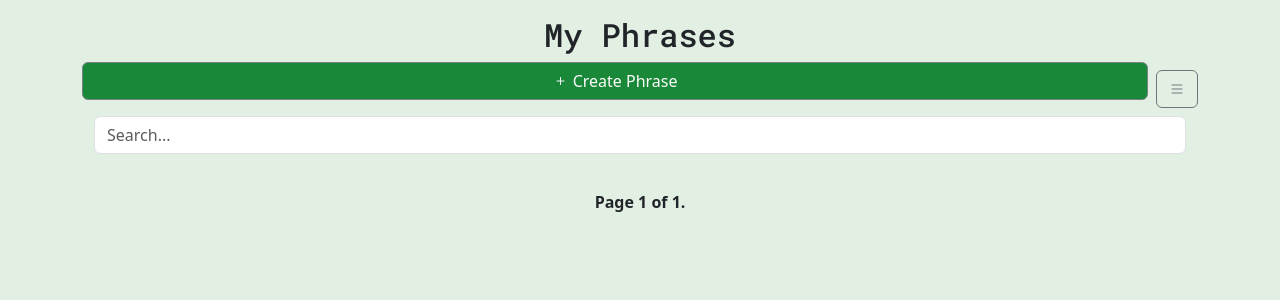
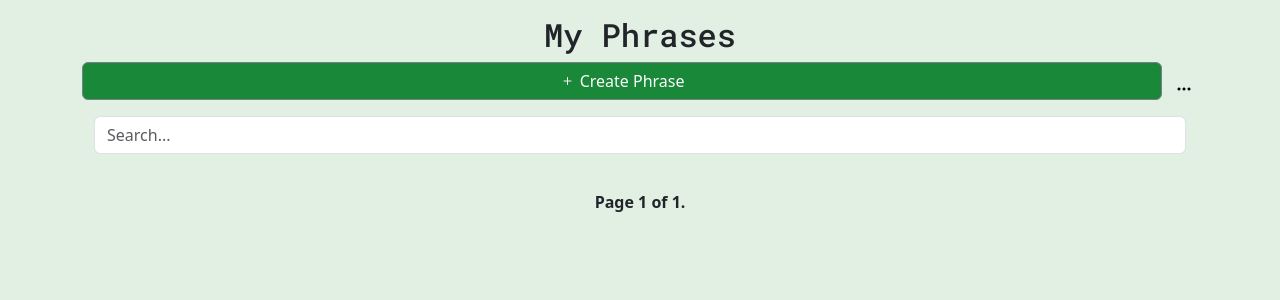
Before and after one commit to SholaAguns/QuranStudyBuddy, a Django app: page /arabic/phrases/ in a window 1280 px wide. Shown: the part 57-357 px from the top of the page. Run offline with Django 5.2, Linux system fonts and the light colour scheme; the visitor is signed in with stand-in values (Sample User, id 1); data that the repository does not hold is empty; some libraries are stand-ins or nearby versions; some web fonts are replaced.

Commit message:
Bottom margin, phrase searching, options dots

```diff
--- a/arabic/templates/arabic/phrase_list.html
+++ b/arabic/templates/arabic/phrase_list.html
@@ -15,8 +15,9 @@
       <i class="bi bi-plus"></i> Create Phrase
     </a>
     <div class="dropdown text-end ms-2">
-      <button class="btn btn-outline-secondary" type="button" id="dropdownMenuButton2" data-bs-toggle="dropdown" aria-expanded="false">
-        <i class="bi bi-list"></i>
+      <button type="button" id="dropdownMenuButton2" data-bs-toggle="dropdown" aria-expanded="false"
+              style="outline: none; box-shadow: none; border: none; background: transparent;">
+        <i class="bi bi-three-dots"></i>
       </button>
       <ul class="dropdown-menu" aria-labelledby="dropdownMenuButton">
         <li><a class="dropdown-item" id="select_all_button" href="#">Select All</a></li>
--- a/arabic/views.py
+++ b/arabic/views.py
@@ -1,6 +1,7 @@
 from django.contrib import messages
 from django.contrib.auth.decorators import login_required
 from django.contrib.auth.mixins import LoginRequiredMixin
+from django.db.models import Q
 from django.shortcuts import render, redirect
 from .models import Phrase
 from .forms import PhraseForm
@@ -56,8 +57,9 @@ class PhraseList(LoginRequiredMixin, ListView):
         queryset = Phrase.objects.filter(user=self.request.user)  # Filter by user
         search_query = self.request.GET.get('q')  # Get the search query from the URL
         if search_query:
-            # Filter phrases that contain the search query (case-insensitive)
-            queryset = queryset.filter(text__icontains=search_query)
+            queryset = queryset.filter(
+                Q(text__icontains=search_query) | Q(translation__icontains=search_query)
+            )
         return queryset
 
     def get_context_data(self, **kwargs):
--- a/quran/templates/quran/verseselection_detail.html
+++ b/quran/templates/quran/verseselection_detail.html
@@ -14,8 +14,9 @@
         <button id="reset-button" style="display:none;"><i class="bi bi-stop"></i></button>
     </div>
     <div class="dropdown" align="right">
-        <button class="btn btn-outline-secondary" type="button" id="dropdownMenuButton2" data-bs-toggle="dropdown" aria-expanded="false">
-            <i class="bi bi-list"></i>
+        <button type="button" id="dropdownMenuButton2" data-bs-toggle="dropdown" aria-expanded="false"
+                style="outline: none; box-shadow: none; border: none; background: transparent;">
+        <i class="bi bi-three-dots"></i>
         </button>
         <ul class="dropdown-menu dropdown-menu-end" aria-labelledby="dropdownMenuButton2">
             <li><a class="dropdown-item" href="{% url 'quran:update_verse_selection' pk=verseselection.id %}">Edit</a></li>
--- a/quran/templates/quran/verseselection_list.html
+++ b/quran/templates/quran/verseselection_list.html
@@ -9,8 +9,9 @@
 
     {% if user.is_authenticated %}
     <div class="dropdown options_controls" align="right">
-      <button class="btn btn-outline-secondary" type="button" id="dropdownMenuButton2" data-bs-toggle="dropdown" aria-expanded="false">
-        <i class="bi bi-list"></i>
+      <button type="button" id="dropdownMenuButton2" data-bs-toggle="dropdown" aria-expanded="false"
+              style="outline: none; box-shadow: none; border: none; background: transparent;">
+        <i class="bi bi-three-dots"></i>
       </button>
       <ul class="dropdown-menu" aria-labelledby="dropdownMenuButton">
         <li><a class="dropdown-item" id="select_all_button" href="#">Select All</a></li>
--- a/static/css/style.css
+++ b/static/css/style.css
@@ -61,6 +61,10 @@
   position: absolute;
     right: 15px;
     top: 20px;
+}
+
+.content_section{
+    margin-bottom: 2rem !important;
 }
 
 .swap_tab{
```
